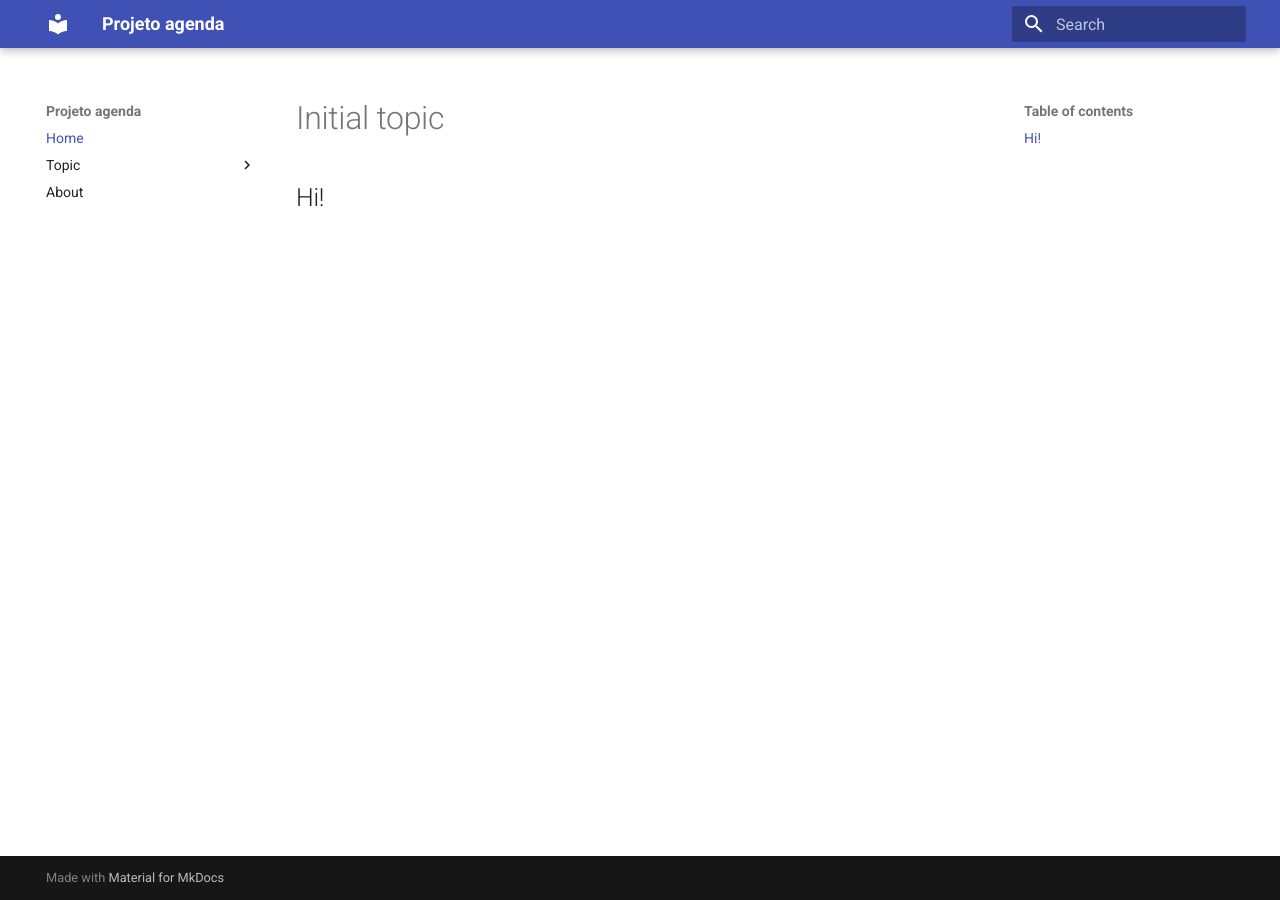
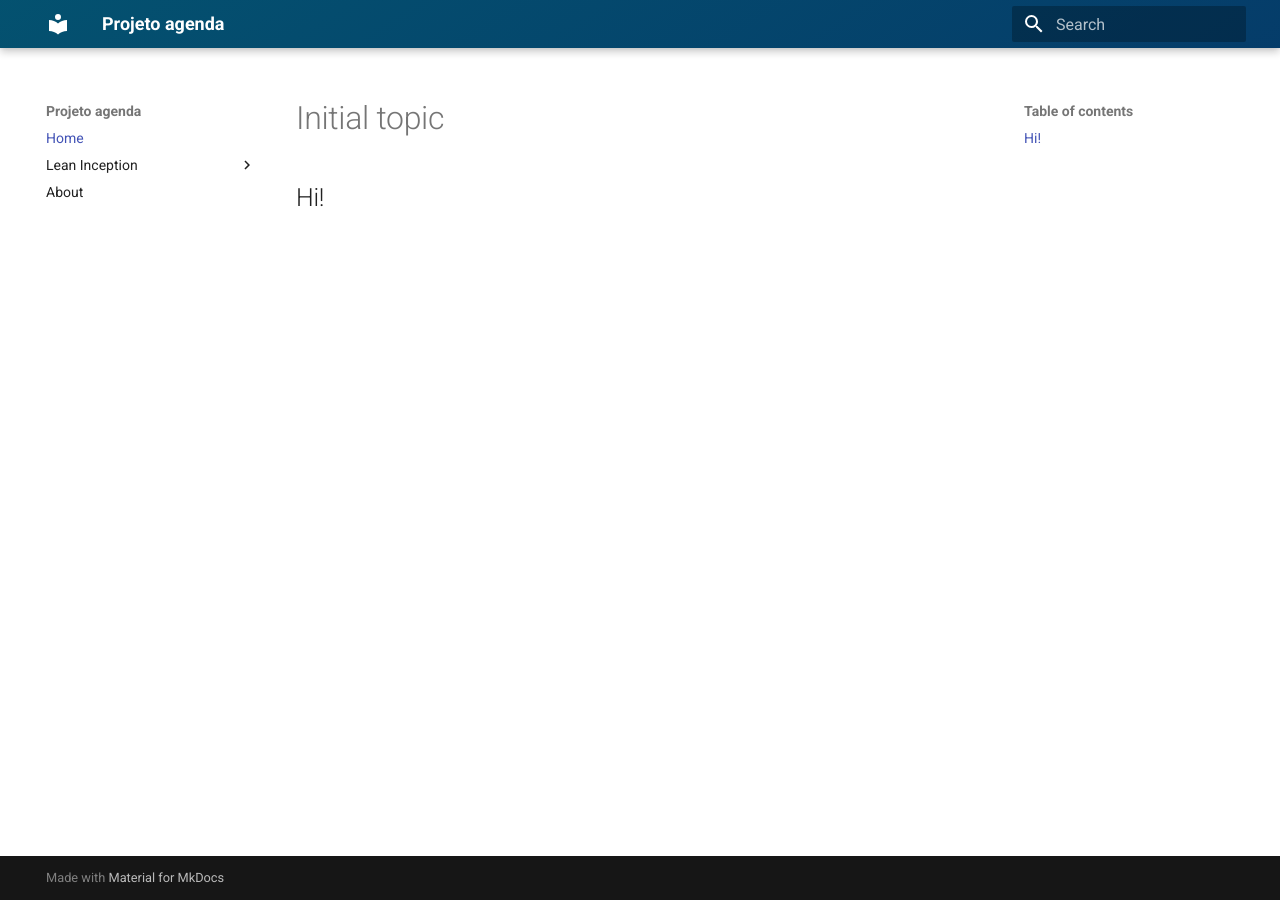
Before and after one commit to fga-eps-mds/2022-1-schedula-doc, an MkDocs documentation site: the page built from docs/index.md, in a window 1280 px wide. Built offline with MkDocs 1.6.1 and Material for MkDocs 9.7.7, drawn with Linux system fonts in a browser that asks for light colours.

Commit message:
update header color

```diff
--- /dev/null
+++ b/docs/styles/header.css
@@ -0,0 +1,21 @@
+.md-header {
+  background: rgb(5,58,105);
+  background: linear-gradient(328deg, rgba(5,58,105,1) 0%, rgba(0,143,129,1) 100%);
+}
+
+.md-header {
+  background-size: 400% 400%;
+  animation: gradientAnimation 10s ease infinite;
+}
+
+@keyframes gradientAnimation {
+	0% {
+		background-position: 0% 50%;
+	}
+	50% {
+		background-position: 100% 50%;
+	}
+	100% {
+		background-position: 0% 50%;
+	}
+}
--- a/mkdocs.yml
+++ b/mkdocs.yml
@@ -1,10 +1,13 @@
 site_name: Projeto agenda
+
 theme:
   name: material
 
 nav:
   - Home: 'index.md'
-  - Topic:
-    - 'T1': 'Topic 1/T1.1.md'
+  - "Lean Inception":
+    - 'Foo': 'Lean Inception/Foo.md'
+  - About: 'about.md'
 
-  - About: 'about.md'
+extra_css:
+  - "styles/header.css"
```
